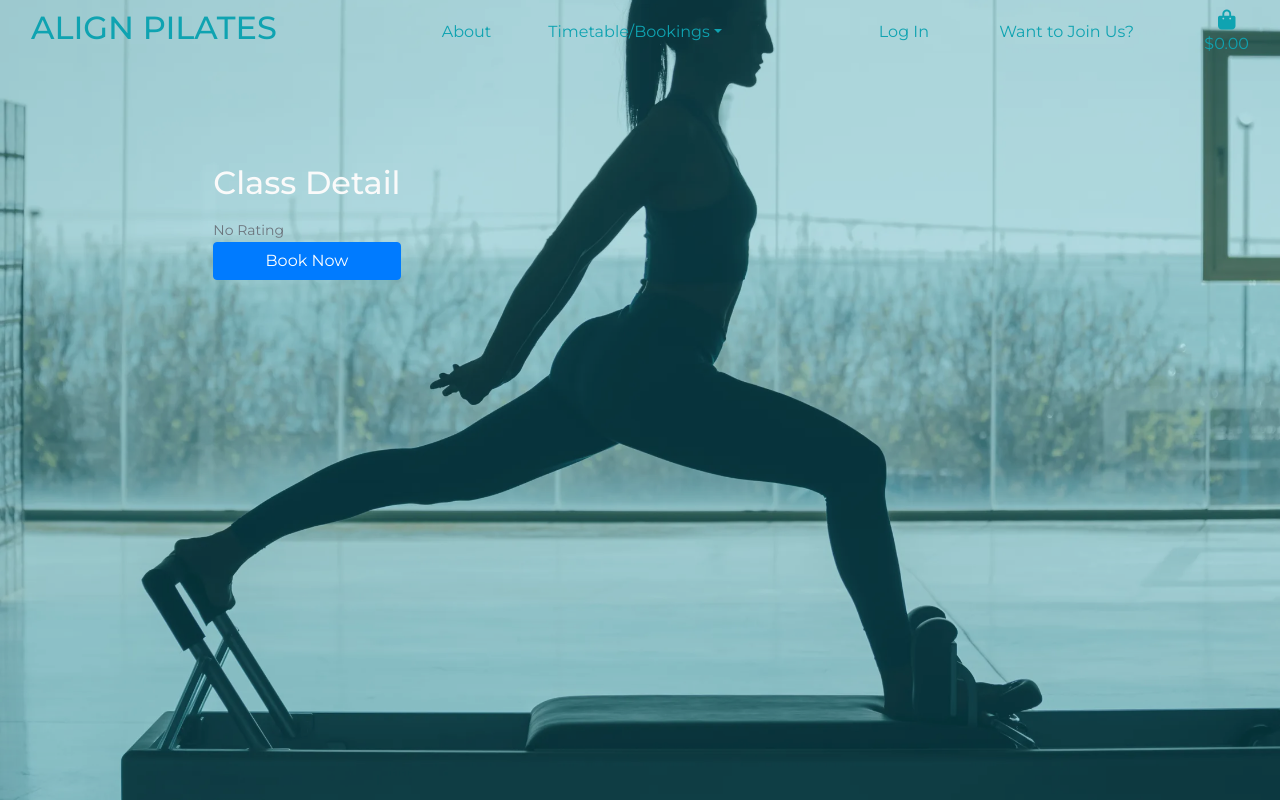
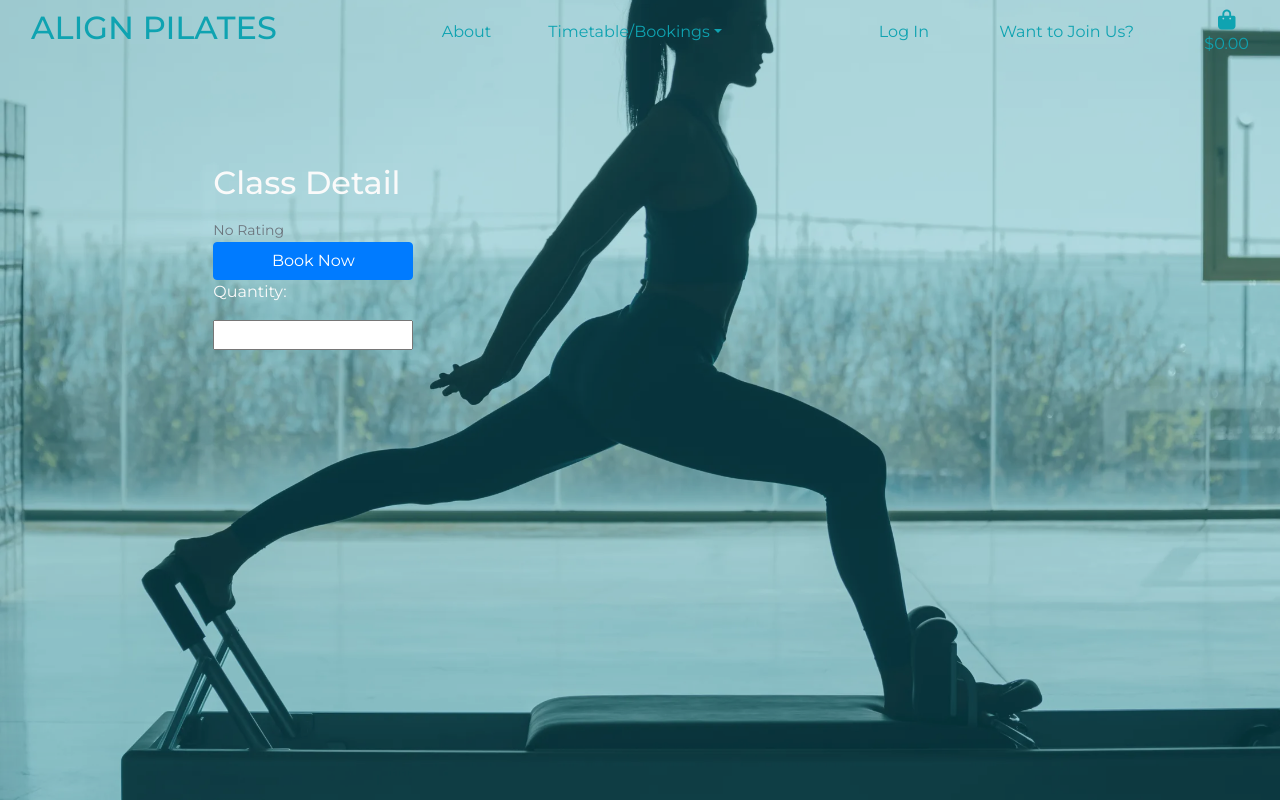
Before and after one commit to aimeeallen94/align-pilates, a Django app: template classes/templates/classes/class_type.html in a window 1280 px wide. Run offline with Django 3.2, Linux system fonts and the light colour scheme; the template is opened without the code that fills it, so the values that code supplies are empty; some libraries are stand-ins or nearby versions.

Commit message:
start adding shopping basket

```diff
--- a/classes/templates/classes/class_type.html
+++ b/classes/templates/classes/class_type.html
@@ -33,6 +33,19 @@
                         <div class="footer">
                             <a href="#" class="btn btn-primary btn-block">Book Now</a>
                         </div>
+                        <form class="form" action="" method="POST">
+                            {% csrf_token %}
+                            <div class="form-row">
+                                <div class="col-12">
+                                    <p>Quantity:</p>
+                                    <div class="form-group">
+                                        <div class="input-group">
+                                            <input type="number">
+                                        </div>
+                                    </div>
+                                </div>
+                            </div>
+                        </form>
                     </div>
                 </div>
             </div>
```
